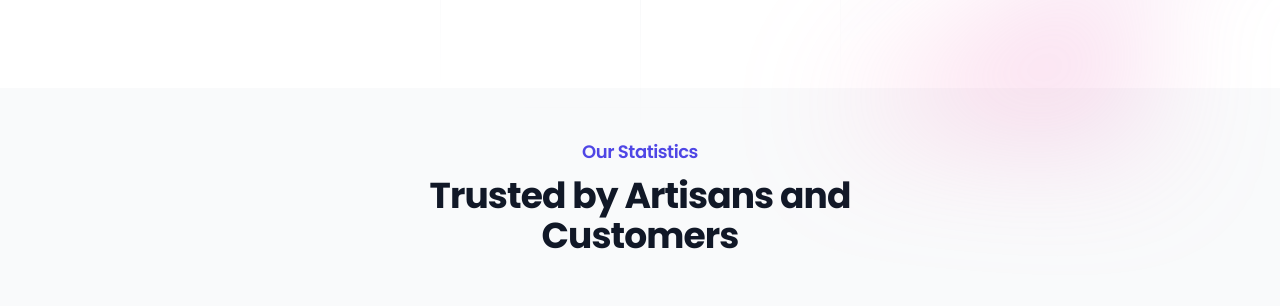
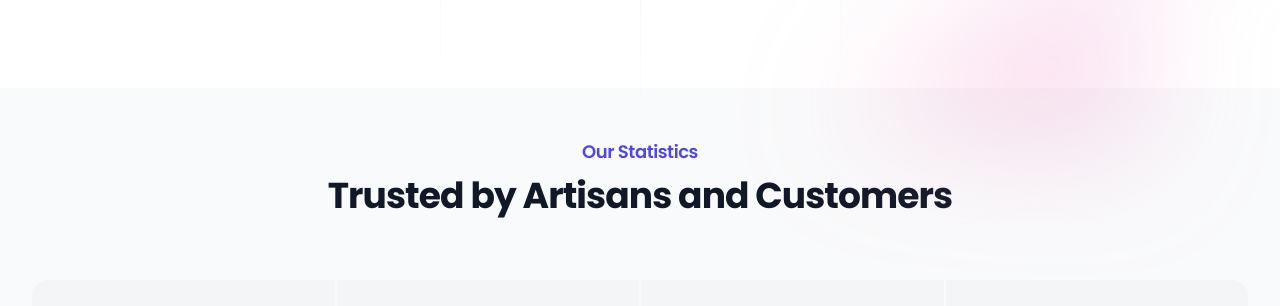
Before and after one commit to ShariqueImam/funncart-clone, a Next.js app: page / in a window 1280 px wide. Shown: the part 900-1206 px from the top of the page. Built offline with nearby package versions, Linux system fonts and the light colour scheme.

Commit message:
Update Stats.js
Updated the code to fix the width thing

```diff
--- a/components/HomeClone/Stats.js
+++ b/components/HomeClone/Stats.js
@@ -10,7 +10,7 @@
     <div className="bg-gray-50 py-12 sm:py-12">
       <div className="mx-auto max-w-7xl px-6 lg:px-8">
         <div className="mx-auto max-w-2xl lg:max-w-none">
-          <div className="mx-auto max-w-xl text-center">
+          <div className="mx-auto text-center">
           <h2 className="text-lg font-semibold leading-8 tracking-tight text-indigo-600">
           Our Statistics
           </h2>
```
